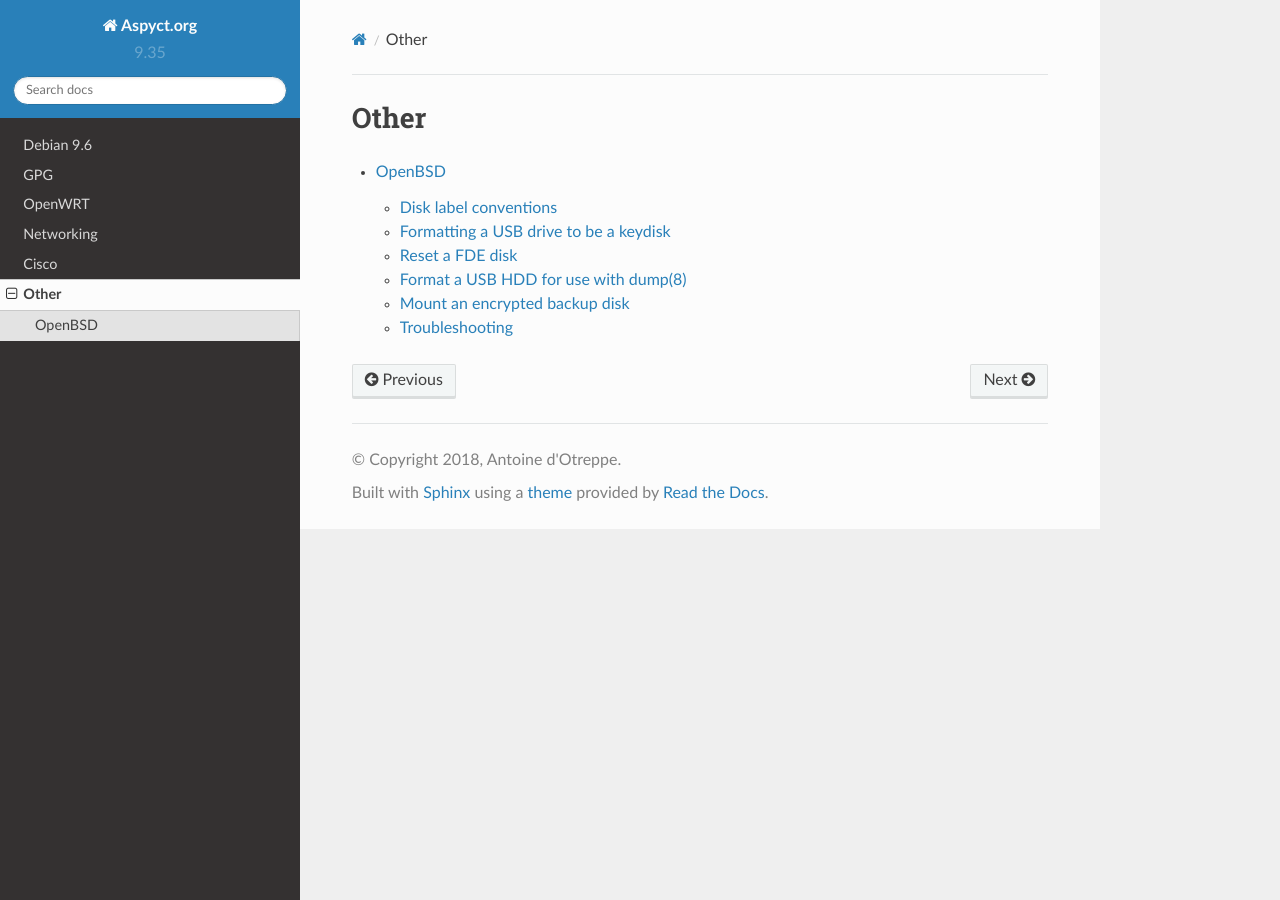
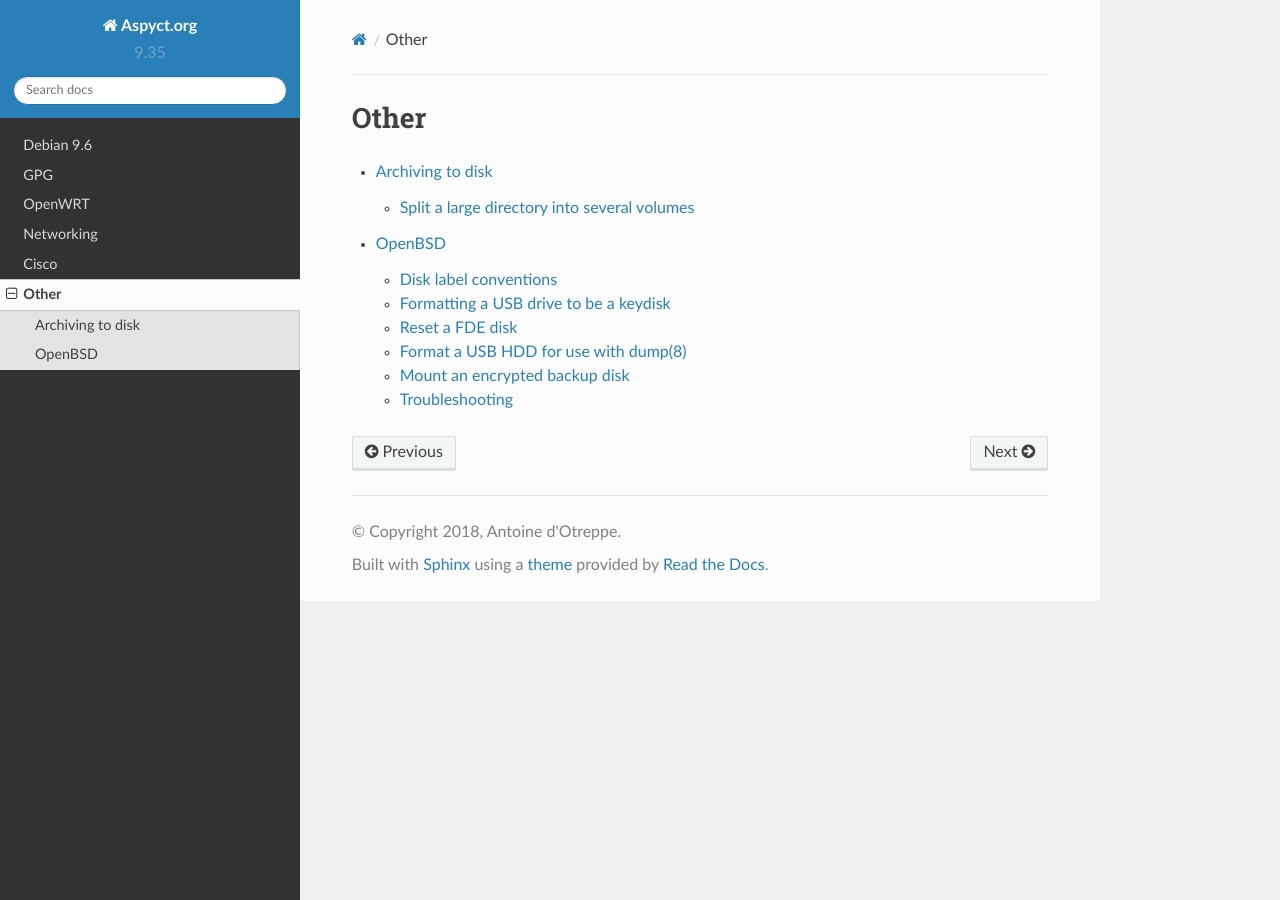
Before and after one commit to aspyct/site-source, a Sphinx documentation site: the page built from source/other/index.rst, in a window 1280 px wide. Built offline with Sphinx 7.4.7 and the Read the Docs theme 2.0.0, drawn with Linux system fonts in a browser that asks for light colours.

Commit message:
Added quick note about dirsplit

```diff
--- /dev/null
+++ b/source/other/archiving.rst
@@ -0,0 +1,7 @@
+Archiving to disk
+=================
+
+Split a large directory into several volumes
+--------------------------------------------
+
+Use ``dirsplit``, which is usually available in the ``cdrkit`` package.
--- a/source/other/index.rst
+++ b/source/other/index.rst
@@ -4,4 +4,5 @@ Other
 .. toctree::
     :maxdepth: 2
 
+    archiving
     openbsd
```
